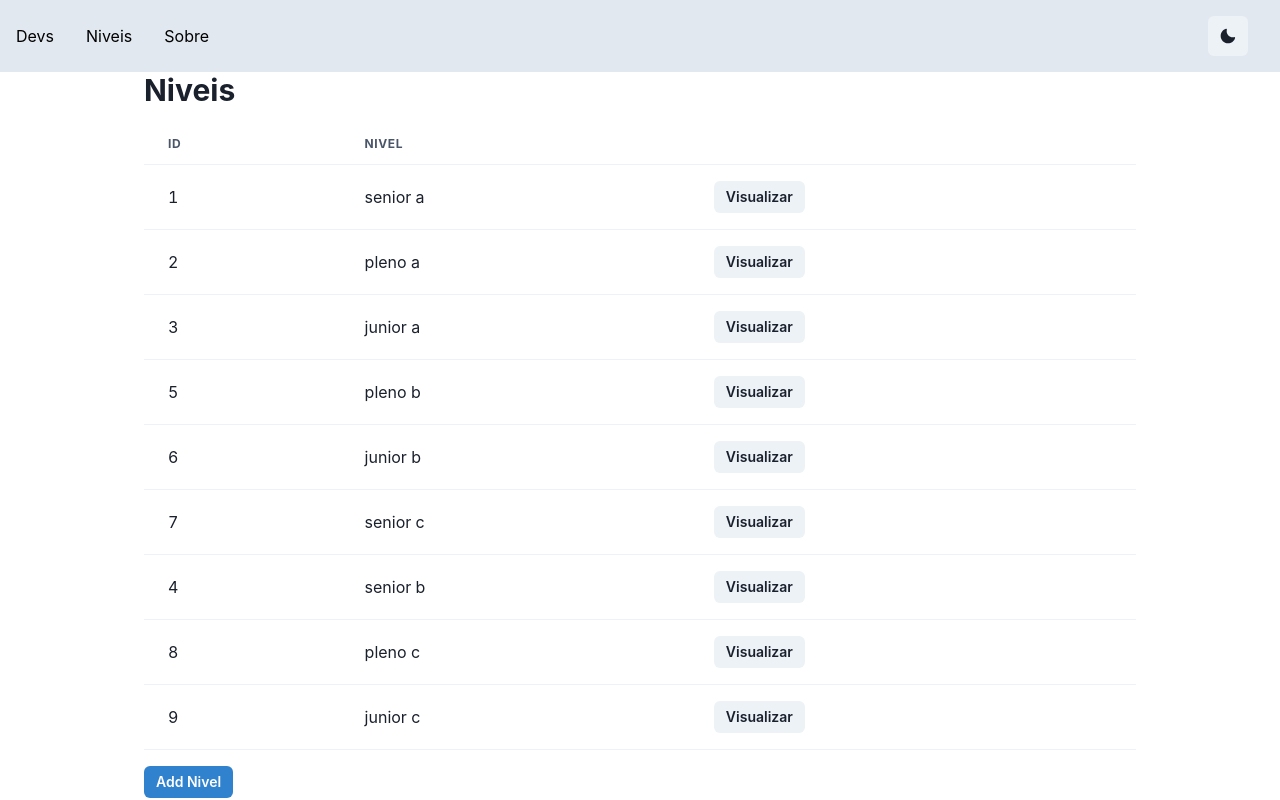
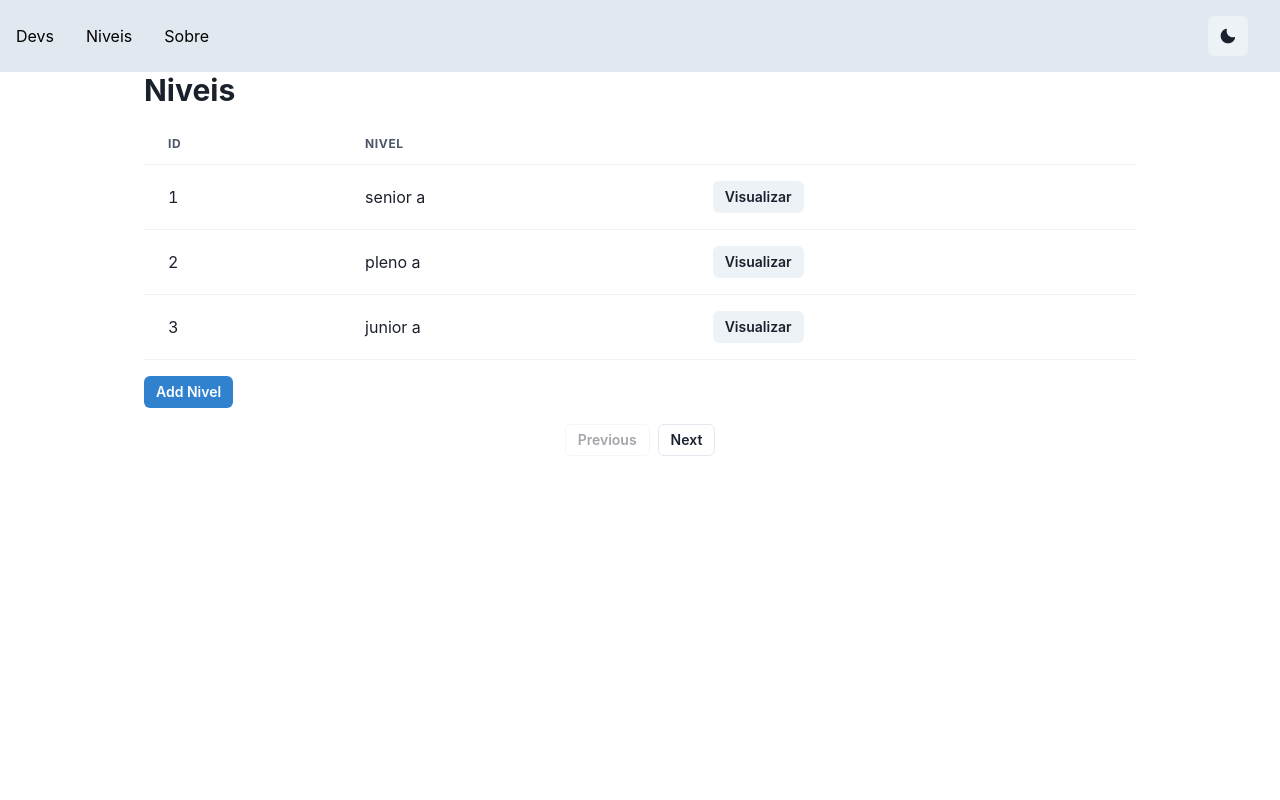
Before and after one commit to GabrielOGW/Crud-Project, a React (Vite) app in the folder frontend/: page /pages/Niveis.tsx in a window 1280 px wide. Built offline with nearby package versions, Linux system fonts and the light colour scheme.

Commit message:
feat: pagination on niveis table

```diff
--- a/frontend/package.json
+++ b/frontend/package.json
@@ -16,6 +16,7 @@
     "react": "^18.2.0",
     "react-dom": "^18.2.0",
     "react-icons": "^4.7.1",
+    "react-paginate": "^8.1.4",
     "react-router-dom": "^6.8.1"
   },
   "devDependencies": {
--- a/frontend/src/pages/Devs.tsx
+++ b/frontend/src/pages/Devs.tsx
@@ -9,7 +9,6 @@ import {
   Thead,
   Tr,
 } from "@chakra-ui/react";
-import { useState } from "react";
 import AddDevModal from "../components/AddDevModal";
 import EditDevModal from "../components/EditDevModal";
 
@@ -24,10 +23,6 @@ interface Devs {
 }
 
 function Devs() {
-  const [sortingCriteria, setSortingCriteria] = useState<keyof Devs | null>(
-    null
-  );
-  const [sortingDirection, setSortingDirection] = useState(1);
 
   const data: Devs[] = [
     {
--- a/frontend/src/pages/Niveis.tsx
+++ b/frontend/src/pages/Niveis.tsx
@@ -1,5 +1,8 @@
 import { useState } from "react";
 import {
+  Box,
+  Button,
+  ButtonGroup,
   Container,
   Heading,
   Table,
@@ -19,6 +22,9 @@ interface Nivel {
 }
 
 function Niveis() {
+  const [currentPage, setCurrentPage] = useState(0);
+  const itemsPerPage = 3;
+
   const [sortingCriteria, setSortingCriteria] = useState<keyof Nivel | null>(
     null
   );
@@ -54,6 +60,10 @@ function Niveis() {
     return 0;
   });
 
+  const startIndex = currentPage * itemsPerPage;
+  const endIndex = startIndex + itemsPerPage;
+  const paginatedData = sortedData.slice(startIndex, endIndex);
+
   return (
     <Container maxW="container.lg">
       <Heading size="lg" mb={4}>
@@ -75,7 +85,7 @@ function Niveis() {
           </Tr>
         </Thead>
         <Tbody>
-          {sortedData.map((nivel) => (
+          {paginatedData.map((nivel) => (
             <Tr key={nivel.id}>
               <Td>{nivel.id}</Td>
               <Td>{nivel.nivel}</Td>
@@ -89,6 +99,22 @@ function Niveis() {
       <Text mt={4}>
         <AddNivelModal />
       </Text>
+      <Box display="flex" justifyContent="center" mt={4}>
+        <ButtonGroup variant="outline" size="sm">
+          <Button
+            isDisabled={currentPage === 0}
+            onClick={() => setCurrentPage(currentPage - 1)}
+          >
+            Previous
+          </Button>
+          <Button
+            isDisabled={endIndex >= sortedData.length}
+            onClick={() => setCurrentPage(currentPage + 1)}
+          >
+            Next
+          </Button>
+        </ButtonGroup>
+      </Box>
     </Container>
   );
 }
```
Also changed, not shown: 1 other file (tests, documents, lock files or other folders).
